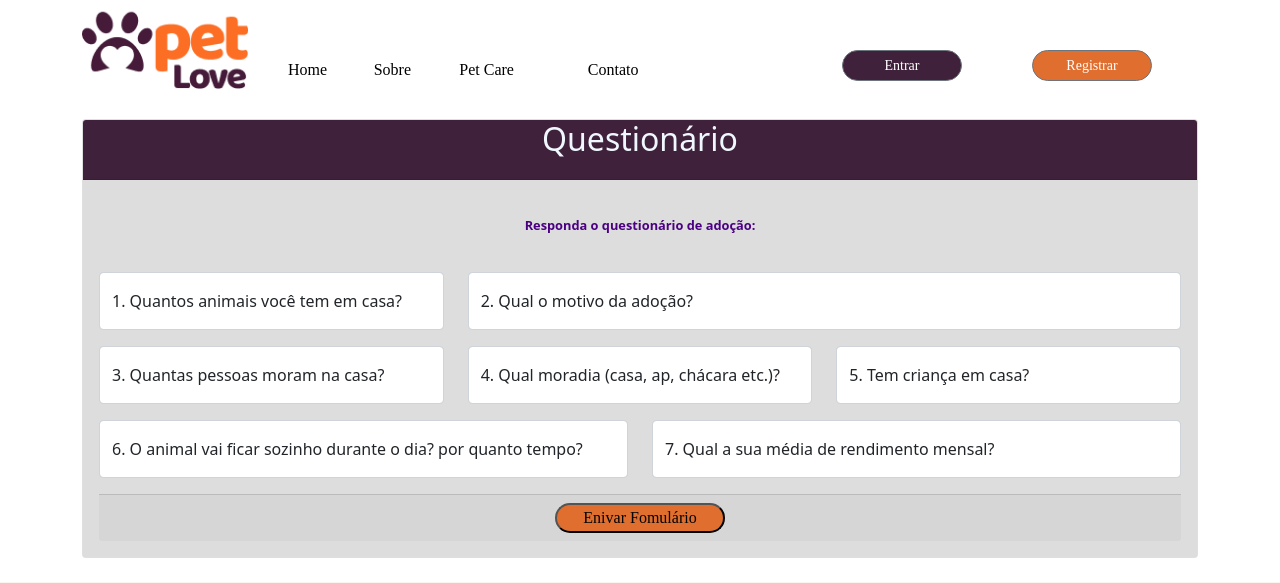
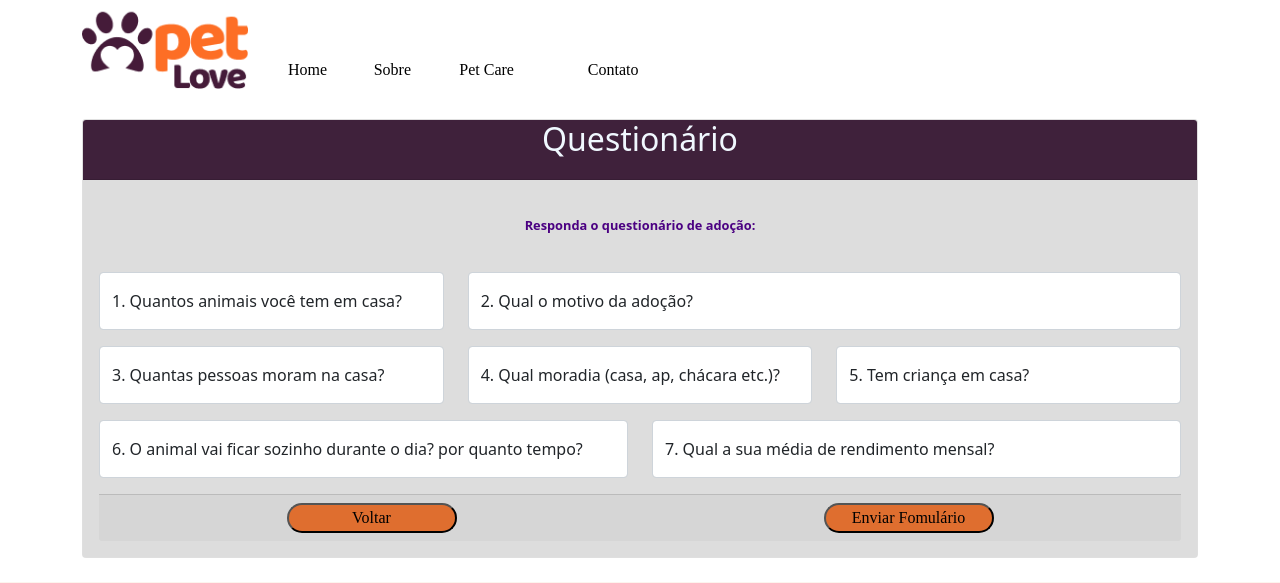
Before and after one commit to RayldoAzevedo/Front---Back-PETLOVE, a Next.js app in the folder PetLove-Master/frontPetLove-master/: page /adotar in a window 1280 px wide. Shown: the top 583 px of the page. Built offline with nearby package versions, Linux system fonts and the light colour scheme.

Commit message:
atualizado

```diff
--- a/PetLove-Master/frontPetLove-master/pages/adotar.js
+++ b/PetLove-Master/frontPetLove-master/pages/adotar.js
@@ -1,6 +1,6 @@
 import React from 'react';
 import Footer from '../components/Footer'
-import Top from '../components/Top';
+import TopLogin from '../components/TopLogin';
 import Styles from "../styles/User.module.css"
 import axios, { Axios } from "axios";
 
@@ -13,7 +13,6 @@ function Adotar() {
         local: "Aparecida de Goiânia"
     }
 
-
     {/*
             1. Quantos animais você tem em casa,
             2. Qual o motivo da adoção?
@@ -21,11 +20,12 @@ function Adotar() {
             4. Qual a moradia (casa, apartamento, chácara etc.)?
             5. Tem criança em casa?
             6. O animal vai ficar sozinho durante o dia? por quanto tempo?
-            7. Qual sua média salarial? */}
+            7. Qual sua média salarial?
+    */}
 
     return (
         <>
-            <Top />
+            <TopLogin/>
             <div className="container corpo mb-4 mt-4">
 
                 <div className="card">
@@ -129,8 +129,11 @@ function Adotar() {
 
                             <div className="card-footer">
                                 <div className="row">
-                                    <div className="container d-flex justify-content-center input-heigth">
-                                        <button className={Styles.btregistrar} >Enivar Fomulário</button>
+                                    <div className="col-lg-6 d-flex justify-content-center input-heigth">
+                                        <button className={Styles.btregistrar} >Voltar</button>
+                                    </div>
+                                    <div className="col-lg-6 d-flex justify-content-center input-heigth">
+                                        <button className={Styles.btregistrar} >Enviar Fomulário</button>
                                     </div>
                                 </div>
                             </div>
```
